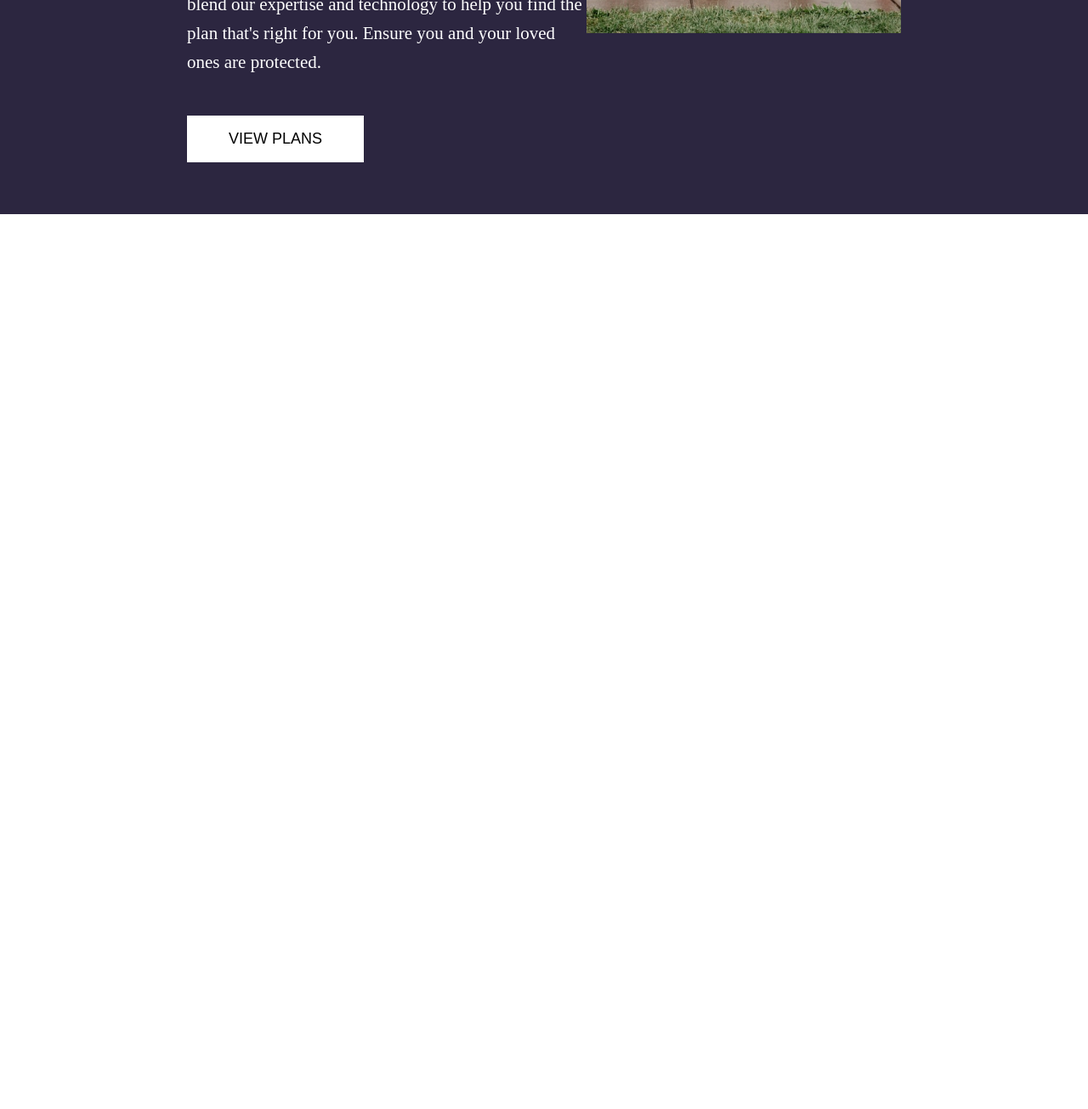
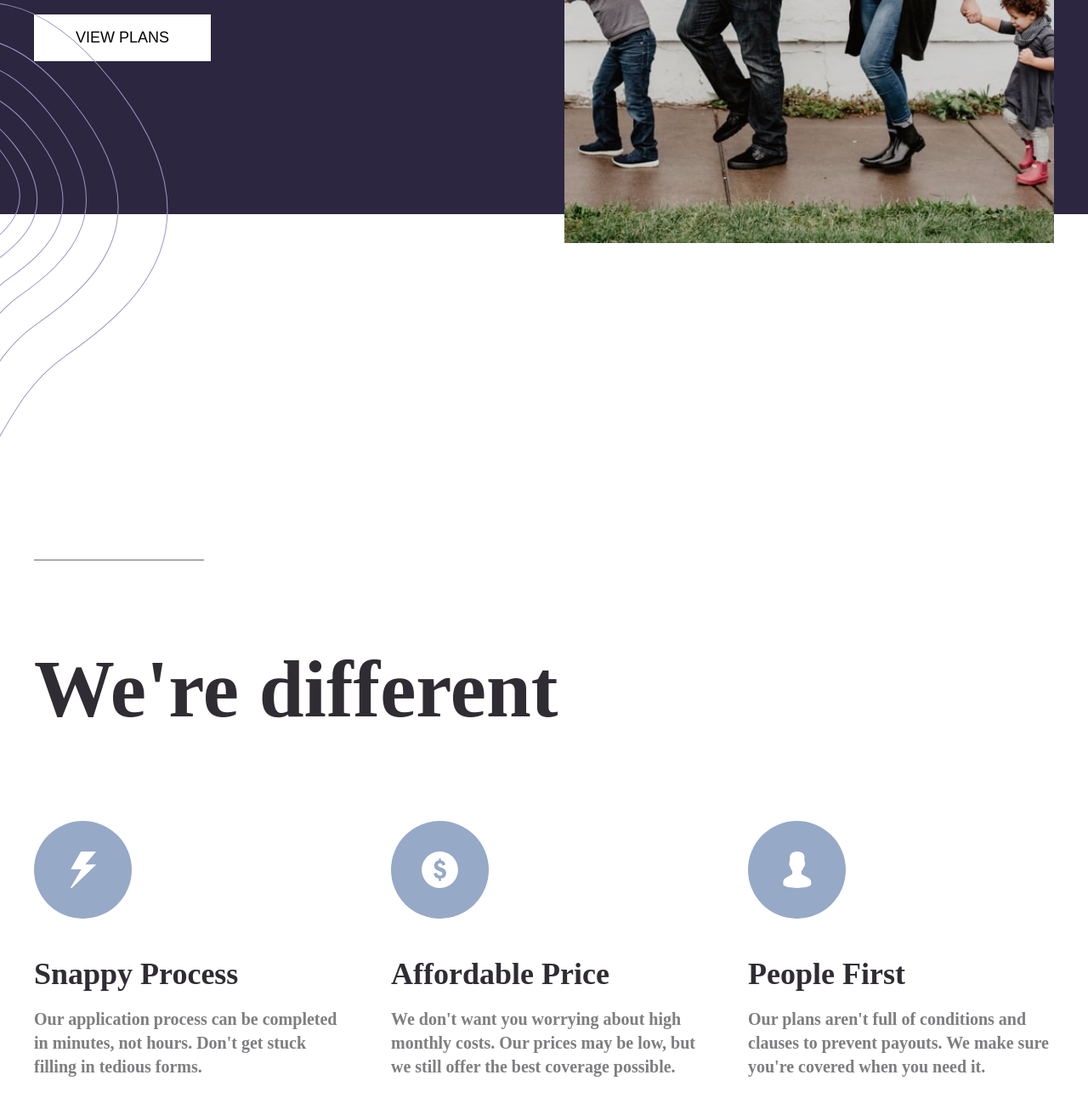
Before and after one commit to ThomasArbeit/Insure-Landing-Page-Master, a plain HTML site: page index.html in a window 1280 px wide. Shown: the part 655-1960 px from the top of the page at 85% size. Before the commit the page ends 907 px from the top, so only its background shows below. Drawn offline with Linux system fonts and the light colour scheme.

Commit message:
Changement de structure et ajout de la partie we're different

```diff
--- a/index.html
+++ b/index.html
@@ -7,7 +7,9 @@
     <title>Insure | Humanizing your insurance</title>
 </head>
 <body>
-    <!-- WATER-MARKS -->
+    <!-- CONTAINER HEADER -->
+    <section class="container container--header">
+
         <!-- HEADER -->
         <header class="header">
             <div class="header__logo">
@@ -21,10 +23,17 @@
             </div>
         </header>
 
+    </section>
+
+
+    <!-- CONTAINER HERO -->
+    <section class="container">
+
         <!-- HERO SECTION -->
 
         <div class="hero">
             <img src="./img/bg-pattern-intro-right-desktop.svg" alt="" class="hero__watermark">
+            <img src="./img/bg-pattern-intro-left-desktop.svg" alt="" class="hero__watermark--left">
             <div class="hero__section">
                 <div class="hero__left">
                     <div class="hero__line"></div>
@@ -38,5 +47,51 @@
             </div>
         </div>
 
+    </section>
+
+    <!-- CONTAINER DIFFERENT -->
+    <section class="container">
+
+        <!-- DIFFERENT -->
+        <div class="different">
+
+            <div class="different__line"></div>
+            <h2 class="different__title">We're different</h2>
+
+            <!-- CONTAINER DIFFERENT-3ROWS -->
+            <div class="different__3rows">
+
+                <!-- CONTAINER DIFFERENT-ROW-1 -->
+                <div class="different__1row">
+                    <div class="different__rowIcon">
+                        <img src="./img/icon-snappy-process.svg" alt="">
+                    </div>
+                    <h3 class="different__rowTitle">Snappy Process</h3>
+                    <p class="different__rowParagraph">Our application process can be completed in minutes, not hours. Don't get stuck filling in tedious forms.</p>
+                </div>
+
+                <!-- CONTAINER DIFFERENT-ROW-2 -->
+                <div class="different__1row">
+                    <div class="different__rowIcon">
+                        <img src="./img/icon-affordable-prices.svg" alt="">
+                    </div>
+                    <h3 class="different__rowTitle">Affordable Price</h3>
+                    <p class="different__rowParagraph">We don't want you worrying about high monthly costs. Our prices may be low, but we still offer the best coverage possible.</p>
+                </div>
+
+                <!-- CONTAINER DIFFERENT-ROW-3 -->
+                <div class="different__1row">
+                    <div class="different__rowIcon">
+                        <img src="./img/icon-people-first.svg" alt="">
+                    </div>
+                    <h3 class="different__rowTitle">People First</h3>
+                    <p class="different__rowParagraph">Our plans aren't full of conditions and clauses to prevent payouts. We make sure you're covered when you need it.</p>
+                </div>
+            </div>
+
+        </div>
+    </section>
+
+
 </body>
 </html>
--- a/sass/basics/basics.scss
+++ b/sass/basics/basics.scss
@@ -8,3 +8,13 @@
 body{
     padding-top: 109px;
 }
+
+h1, h2, h3, h4{
+    font-family: "DM Serif Display";
+    color: #2F2C33;
+}
+
+p{
+    font-family: "Karla";
+    line-height: 28px;
+}
--- /dev/null
+++ b/sass/components/different.scss
@@ -0,0 +1,53 @@
+.different{
+    width: 1480px;
+    padding-top: 406px;
+
+    margin: 0 40px 218px;
+
+    &__line{
+        width: 200px;
+        height: 2px;
+        background-color: #B0A4B2;
+
+        margin-bottom: 96px;
+    }
+
+    &__title{
+        font-size: 95px;
+        font-family: "DM Serif Display";
+        margin-bottom: 100px;
+    }
+
+    &__3rows{
+        display: flex;
+        justify-content: space-between;
+    }
+
+    &__1row{
+        width: 30%;
+    }
+
+    &__rowIcon{
+        margin-bottom: 40px;
+        width: 115px;
+
+        img{
+            width: 100%;
+        }
+    }
+
+    &__rowTitle{
+        font-size: 36px;
+        margin-bottom: 18px;
+    }
+
+    &__rowParagraph{
+        font-size: 20px;
+        color: #7E7E80;
+        font-weight: 600;
+    }
+
+    &__watermark{
+        position: absolute;
+    }
+}
--- a/sass/components/header.scss
+++ b/sass/components/header.scss
@@ -1,20 +1,15 @@
 .header{
     font-family: 'Karla';
 
+    width: 1480px;
     height: 109px;
     background-color: white;
-    padding: 0 220px;
+
+    margin: 0 40px;
 
     display: flex;
     justify-content: space-between;
     align-items: center;
-
-    position: fixed;
-    top:0;
-    left:0;
-    right:0;
-
-    z-index: 1;
 
     &__logo{
         height: 24px;
--- a/sass/components/hero.scss
+++ b/sass/components/hero.scss
@@ -3,17 +3,22 @@
     height: 798px;
     width: 100%;
 
-    padding: 139px 220px 0;
-    color: white;
+    display: flex;
+    justify-content: center;
+
+    padding: 139px 0 0 0;
 
     &__section{
         display: flex;
         align-items: flex-start;
         justify-content: space-between;
+        margin: 0 40px;
+
+        width: 1480px;
     }
 
     &__right{
-        width: 719px;
+        width: 48%;
     }
 
     &__img{
@@ -22,7 +27,7 @@
     }
 
     &__left{
-        width: 719px;
+        width: 48%;
     }
 
     &__line{
@@ -41,6 +46,8 @@
         font-weight: 400;
 
         margin-bottom: 42px;
+
+        color: white;
     }
 
     &__tagline{
@@ -50,12 +57,21 @@
         font-weight: 400;
 
         margin-bottom: 46px;
+
+        color: white;
     }
 
     &__watermark{
         position: absolute;
         top: 6px;
         right: 0;
-        height: 80%
+        height: 40vw;
+    }
+
+    &__watermark--left{
+        position: absolute;
+        left: 0;
+        bottom: -370px;
+        height: 40vw;
     }
 }
--- a/sass/main.scss
+++ b/sass/main.scss
@@ -1,5 +1,8 @@
 @import './basics/basics.scss';
+
+@import './structure/container.scss';
 
 @import './components/header.scss';
 @import './components/buttons.scss';
 @import './components/hero.scss';
+@import './components/different.scss';
--- /dev/null
+++ b/sass/structure/container.scss
@@ -0,0 +1,15 @@
+.container{
+    width: 100%;
+    display: flex;
+    justify-content: center;
+
+    &--header{
+        background-color: white;
+        position: absolute;
+        top:0;
+        right:0;
+        left:0;
+
+        z-index: 1;
+    }
+}
```
Also changed, not shown: css/style.css, 1 other file. Lines whose indentation alone changed are shown as unchanged.
